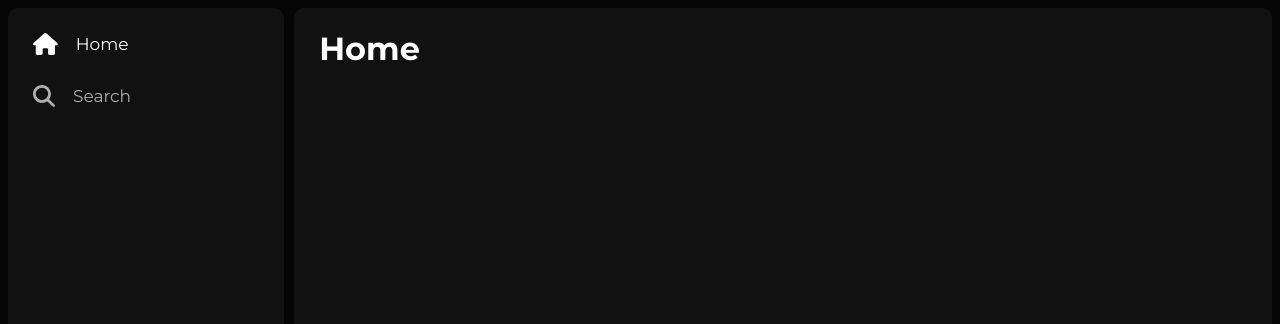
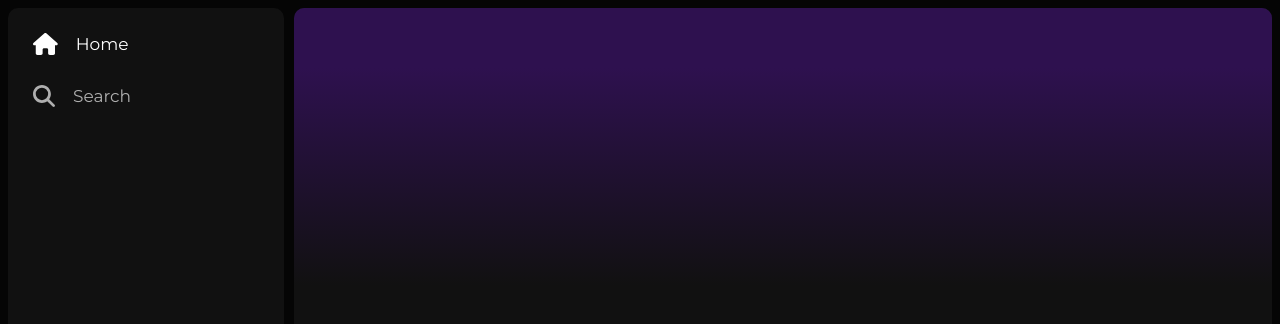
Before and after one commit to christianjosue/music-app, a Vue app in the folder spotify-app/: page / in a window 1280 px wide. Shown: the top 324 px of the page. Built offline with nearby package versions, Linux system fonts and the light colour scheme.

Commit message:
Set home background gradient

```diff
--- a/spotify-app/src/App.vue
+++ b/spotify-app/src/App.vue
@@ -43,7 +43,6 @@ const changeTab = (tab) => {
         display: flex;
         width: 100%;
         height: 100%;
-        border-radius: 20px;
     }
 
     .menu {
--- a/spotify-app/src/components/Home.vue
+++ b/spotify-app/src/components/Home.vue
@@ -1,13 +1,33 @@
 <script setup>
+    import { ref } from 'vue';
 
 </script>
 
 <template>
-    <h1 style="padding-left: 25px;">Home</h1>
+    <div class="menu">
+
+    </div>
+    <div class="main"></div>
 </template>
 
 <style scoped>
     h1 {
         color: white;
     }
+
+    .menu {
+        width: 100%;
+        height: 60px;
+        background: #2e114f;
+        border-radius: 10px 10px 0 0;
+    }
+
+    .main {
+        width: 100%;
+        height: calc(100% - 60px);
+        background: linear-gradient(to bottom, #2e114f 0%, #111 30%);
+        border-radius: 0 0 10px 10px;
+        box-sizing: border-box;
+        padding: 15px;
+    }
 </style>
```
